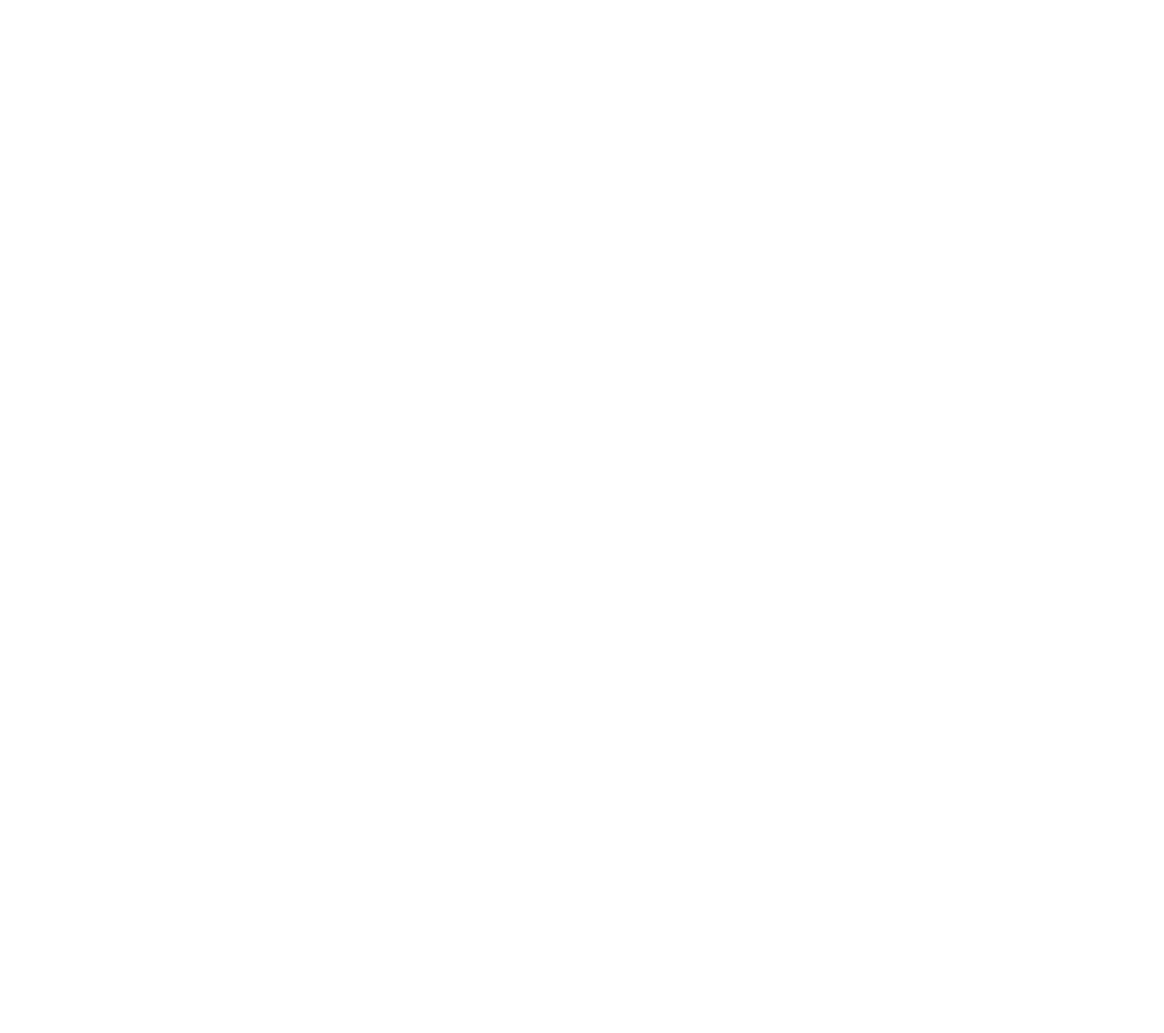
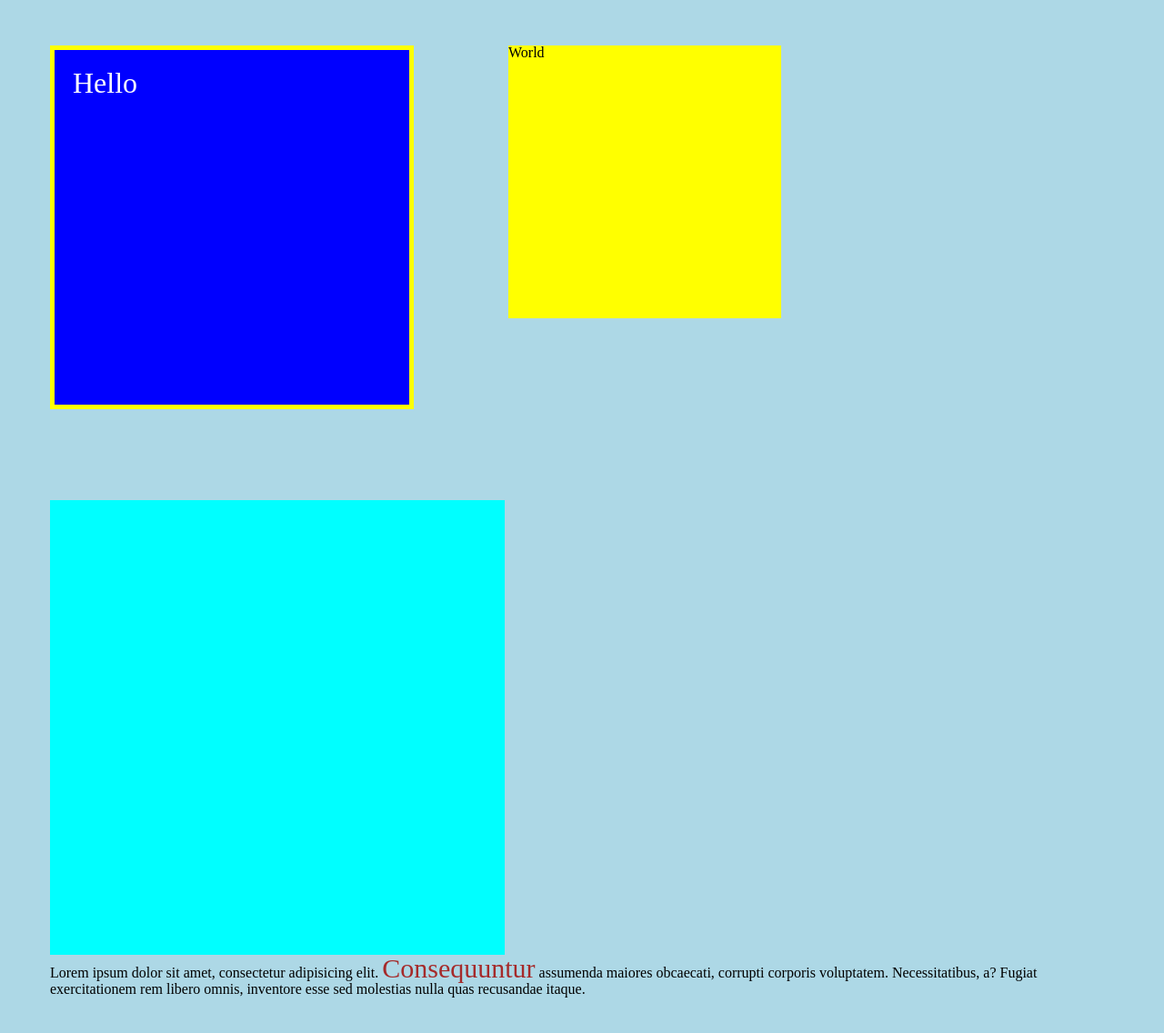
Before and after one commit to Mushni-Chankseliani/html_02, a plain HTML site: page index.html in a window 1280 px wide. Shown: the whole page at 91% size. Before the commit the page ends 800 px from the top, so only its background shows below. Drawn offline with Linux system fonts and the light colour scheme.

Commit message:
Review Display properties

```diff
--- /dev/null
+++ b/css/reset.css
@@ -0,0 +1,56 @@
+/* http://meyerweb.com/eric/tools/css/reset/
+   v2.0 | 20110126
+   License: none (public domain)
+*/
+
+html, body, div, span, applet, object, iframe,
+h1, h2, h3, h4, h5, h6, p, blockquote, pre,
+a, abbr, acronym, address, big, cite, code,
+del, dfn, em, img, ins, kbd, q, s, samp,
+small, strike, strong, sub, sup, tt, var,
+b, u, i, center,
+dl, dt, dd, ol, ul, li,
+fieldset, form, label, legend,
+table, caption, tbody, tfoot, thead, tr, th, td,
+article, aside, canvas, details, embed,
+figure, figcaption, footer, header, hgroup,
+menu, nav, output, ruby, section, summary,
+time, mark, audio, video {
+	margin: 0;
+	padding: 0;
+	border: 0;
+	font-size: 100%;
+	font: inherit;
+	vertical-align: baseline;
+}
+/* HTML5 display-role reset for older browsers */
+article, aside, details, figcaption, figure,
+footer, header, hgroup, menu, nav, section {
+	display: block;
+}
+body {
+	line-height: 1;
+}
+ol, ul {
+	list-style: none;
+}
+blockquote, q {
+	quotes: none;
+}
+blockquote:before, blockquote:after,
+q:before, q:after {
+	content: '';
+	content: none;
+}
+table {
+	border-collapse: collapse;
+	border-spacing: 0;
+}
+
+a {
+    text-decoration: none;
+}
+
+* {
+    box-sizing: border-box;
+}
--- /dev/null
+++ b/css/style.css
@@ -0,0 +1,43 @@
+.s-1 {
+    padding: 50px 0;
+    background-color: lightblue;
+}
+
+.container {
+    max-width: 1170px;
+    width: 100%;
+    margin: 0 auto;
+}
+
+.left-box {
+    width: 400px;
+    height: 400px;
+    background-color: blue;
+    display: inline-block;
+    vertical-align: top;
+    margin-right: 100px;
+    margin-bottom: 100px;
+    border: 5px solid yellow;
+    color: white;
+    padding: 20px;
+    font-size: 32px;
+}
+
+.right-box {
+    width: 300px;
+    height: 300px;
+    background-color: yellow;
+    display: inline-block;
+    vertical-align: top;
+}
+
+.additional-box {
+    width: 500px;
+    height: 500px;
+    background-color: aqua;
+}
+
+.span-example {
+    color: brown;
+    font-size: 30px;
+}
--- a/index.html
+++ b/index.html
@@ -1,12 +1,28 @@
 <!DOCTYPE html>
 <html lang="en">
-<head>
-    <meta charset="UTF-8">
-    <meta http-equiv="X-UA-Compatible" content="IE=edge">
-    <meta name="viewport" content="width=device-width, initial-scale=1.0">
-    <title>Html 02</title>
-</head>
-<body>
+    <head>
+        <meta charset="UTF-8" />
+        <meta http-equiv="X-UA-Compatible" content="IE=edge" />
+        <meta name="viewport" content="width=device-width, initial-scale=1.0" />
+        <title>Html 02</title>
+        <link rel="stylesheet" href="css/reset.css" />
+        <link rel="stylesheet" href="css/style.css" />
+    </head>
+    <body>
+        <section class="s-1">
+            <div class="container">
+                <div class="left-box">Hello</div>
+                <div class="right-box">World</div>
+                <div class="additional-box"></div>
 
-</body>
+                <p>
+                    Lorem ipsum dolor sit amet, consectetur adipisicing elit.
+                    <span class="span-example">Consequuntur</span> assumenda maiores obcaecati, corrupti corporis
+                    voluptatem. Necessitatibus, a? Fugiat exercitationem rem
+                    libero omnis, inventore esse sed molestias nulla quas
+                    recusandae itaque.
+                </p>
+            </div>
+        </section>
+    </body>
 </html>
```
